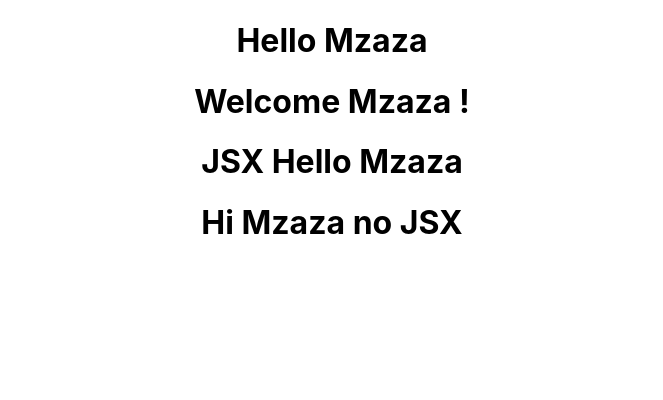
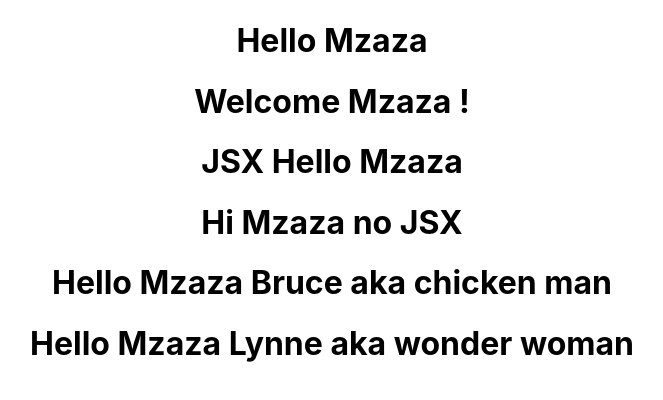
Before and after one commit to mzazakeith/React-Tutorials, a React (Create React App) app in the folder hello-components/: page / in a window 1280 px wide. Shown: the top 400 px of the page, without its empty margins (308-971 px from the left). Built offline with nearby package versions, Linux system fonts and the light colour scheme.

Commit message:
props added

```diff
--- a/hello-components/src/App.js
+++ b/hello-components/src/App.js
@@ -4,6 +4,7 @@
 import Welcome from './components/Welcome';
 import Hello from './components/Hello';
 import Hi from './components/Hi';
+import PropsHi from './components/PropsHi';
 
 function App() {
   return (
@@ -12,6 +13,8 @@
       <Welcome></Welcome>
       <Hello/>
       <Hi/>
+      <PropsHi name="Bruce" HeroName="chicken man"/>
+      <PropsHi name="Lynne" HeroName="wonder woman"/>
     </div>
   );
 }
--- /dev/null
+++ b/hello-components/src/components/PropsHi.js
@@ -0,0 +1,8 @@
+import React from 'react'
+
+
+const PropsHi = (props) => {
+  return <h1>Hello Mzaza {props.name} aka {props.HeroName}</h1>
+}
+
+export default PropsHi
```
